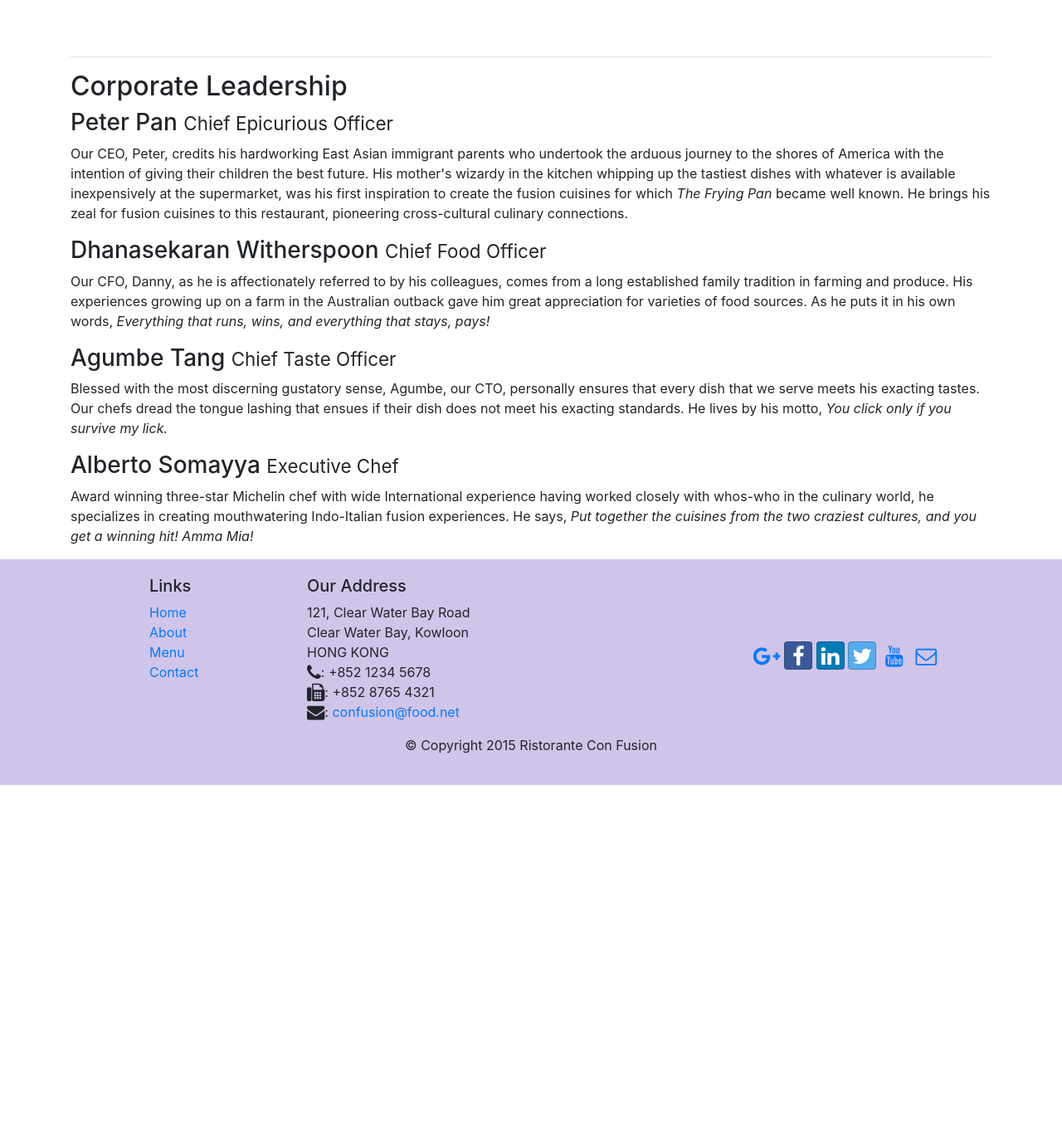
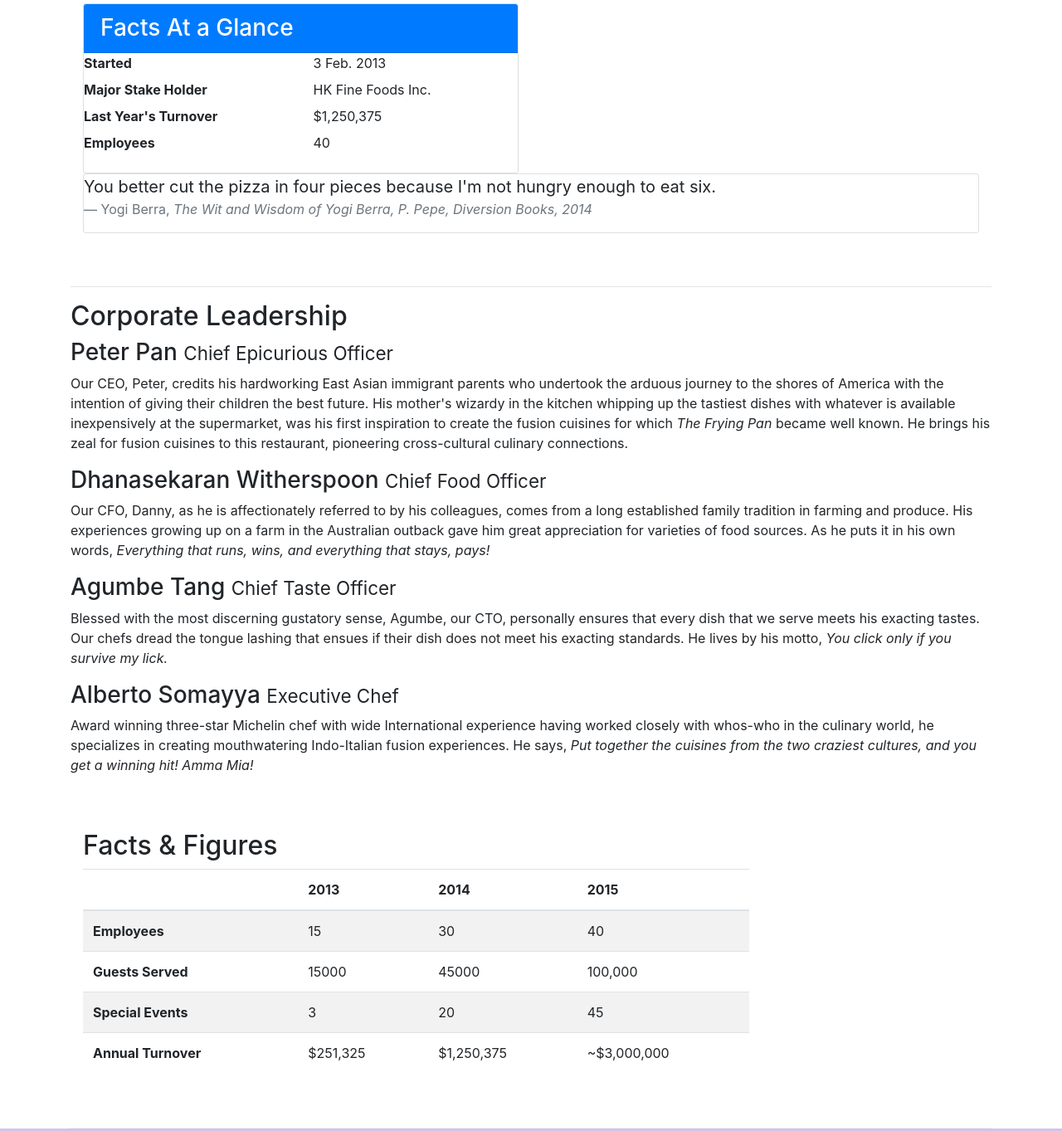
Before and after one commit to ruchanimbalkar/Bootstrap, a website: page aboutus.html in a window 1280 px wide. Shown: the part 731-2094 px from the top of the page at 83% size. Before the commit the page ends 1677 px from the top, so only its background shows below. Drawn offline with nearby package versions, Linux system fonts and the light colour scheme.

Commit message:
Tables and Cards

```diff
--- a/aboutus.html
+++ b/aboutus.html
@@ -69,6 +69,35 @@
                 <p>The restaurant traces its humble beginnings to <em>The Frying Pan</em>, a successful chain started by our CEO, Mr. Peter Pan, that featured for the first time the world's best cuisines in a pan.</p>
             </div>
             <div class="col-sm-12">
+                    <div class="col-12 col-sm-6">
+                            <div class="card">
+                                <h3 class="card-header bg-primary text-white">Facts At a Glance</h3>
+                                <div class="card-block">
+                                    <dl class="row">
+                                        <dt class="col-6">Started</dt>
+                                        <dd class="col-6">3 Feb. 2013</dd>
+                                        <dt class="col-6">Major Stake Holder</dt>
+                                        <dd class="col-6">HK Fine Foods Inc.</dd>
+                                        <dt class="col-6">Last Year's Turnover</dt>
+                                        <dd class="col-6">$1,250,375</dd>
+                                        <dt class="col-6">Employees</dt>
+                                        <dd class="col-6">40</dd>
+                                   </dl>
+                                </div>
+                            </div>
+                        </div>
+                        <div class="col-12">
+                            <div class="card card-block bg-faded">
+                                <blockquote class="blockquote">
+                                    <p class="mb-0">You better cut the pizza in four pieces because
+                                        I'm not hungry enough to eat six.</p>
+                                    <footer class="blockquote-footer">Yogi Berra,
+                                      <cite title="Source Title">The Wit and Wisdom of Yogi Berra,
+                                        P. Pepe, Diversion Books, 2014</cite>
+                                    </footer>
+                                </blockquote>
+                            </div>
+                        </div>
                 </br>
                 </br>
                 <hr>
@@ -90,6 +119,51 @@
             </div>
        </div>
 
+       <div class="row row-content">
+            <div class="col-12 col-sm-9">
+                <h2>Facts &amp; Figures</h2>
+                <div class="table-responsive">
+                    <table class="table table-striped">
+                        <thead class="thead-inverse">
+                            <tr>
+                                <th>&nbsp;</th>
+                                <th>2013</th>
+                                <th>2014</th>
+                                <th>2015</th>
+                            </tr>
+                        </thead>
+                        <tbody>
+                            <tr>
+                                <th>Employees</th>
+                                <td>15</td>
+                                <td>30</td>
+                                <td>40</td>
+                            </tr>
+                            <tr>
+                                <th>Guests Served</th>
+                                <td>15000</td>
+                                <td>45000</td>
+                                <td>100,000</td>
+                            </tr>
+                            <tr>
+                                <th>Special Events</th>
+                                <td>3</td>
+                                <td>20</td>
+                                <td>45</td>
+                            </tr>
+                            <tr>
+                                <th>Annual Turnover</th>
+                                <td>$251,325</td>
+                                <td>$1,250,375</td>
+                                <td>~$3,000,000</td>
+                            </tr>
+                        </tbody>
+                    </table>
+                </div>
+            </div>
+            <div class="col-12 col-sm-3">
+            </div>
+        </div>
     </div>
 
     <footer class="footer">
@@ -134,10 +208,12 @@
         </div>
     </footer>
 
-        <!-- jQuery first, then Tether, then Bootstrap JS. -->
-        <script src="node_modules/jquery/dist/jquery.min.js"></script>
-        <script src="node_modules/tether/dist/js/tether.min.js"></script>
-        <script src="node_modules/bootstrap/dist/js/bootstrap.min.js"></script>
+            <!-- jQuery first, then Tether, then Bootstrap JS. -->
+            <script src="https://ajax.googleapis.com/ajax/libs/jquery/2.1.1/jquery.min.js"></script>
+            <script src="node_modules/jquery/dist/jquery.min.js"></script>
+            <script src="node_modules/tether/dist/js/tether.min.js"></script>
+            <script src="node_modules/bootstrap/dist/js/bootstrap.min.js"></script>
+            <script src="https://maxcdn.bootstrapcdn.com/bootstrap/3.3.6/js/bootstrap.min.js"></script>
 </body>
 
 </html>
```
Also changed, not shown: contactus.html (+6 -4 lines).
